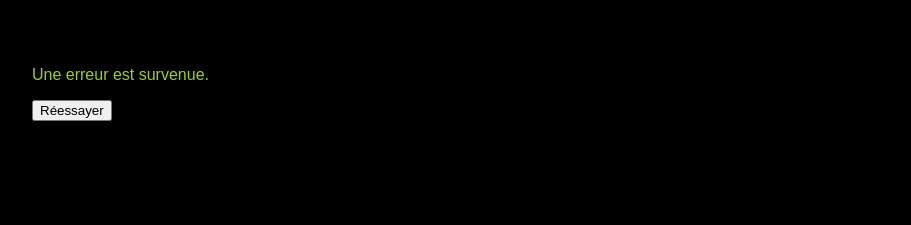
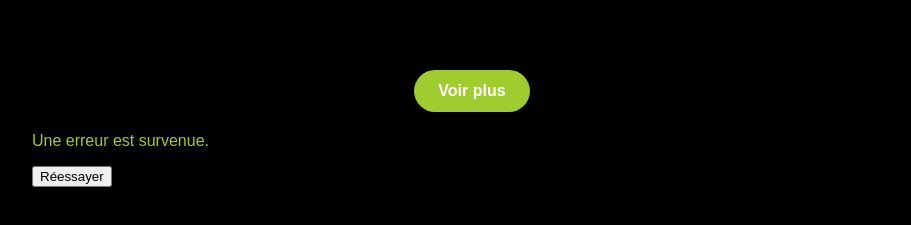
Before and after one commit to Yannis-svr/Spoilflix, a website built with Vite: page index.html in a window 1280 px wide. Shown: the part 231-456 px from the top of the page, without its empty margins (168-1079 px from the left). Built offline with nearby package versions, Linux system fonts and the light colour scheme; no server answers.

Commit message:
ajout du bouton plus

```diff
--- a/index.html
+++ b/index.html
@@ -6,7 +6,7 @@
     <link rel="icon" type="image/x-icon" href="/Images/Logos/logo.png"/>
     <link rel="stylesheet" type="text/css" href="src/scss/main.scss"/>
     <link rel="stylesheet" type="text/css" href="src/scss/pages/home.scss"/>
-    <title>RandM Wiki</title>
+    <title>R&M Wiki</title>
 </head>
 
 <body>
@@ -33,7 +33,9 @@
     <section class="home-section">
         <div id="mainCharacters"></div>
     </section>
-
+    <div style="text-align: center; margin: 20px 0;">
+        <button id="load-more-btn" class="button" hidden>Voir plus</button>
+    </div>
     <p id="loading-msg" hidden>Chargement…</p>
     <div id="error-msg" hidden>
         <p>Une erreur est survenue.</p>
```
